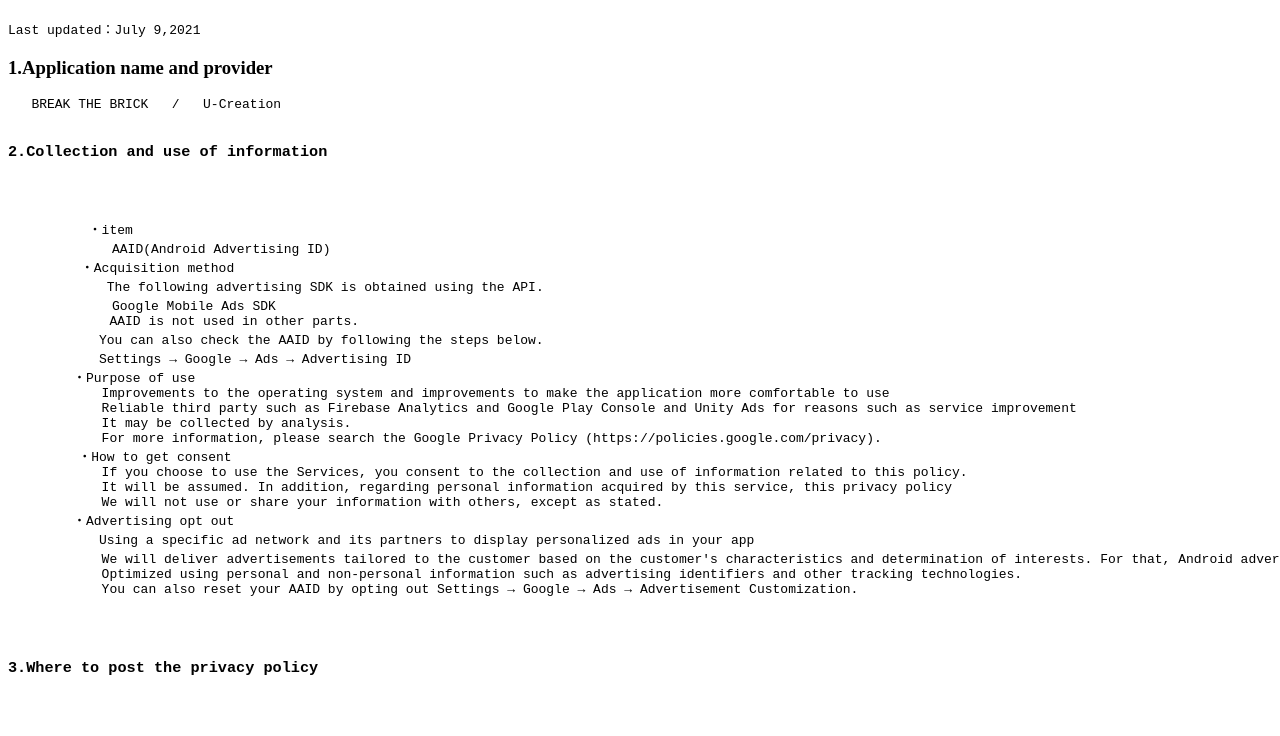
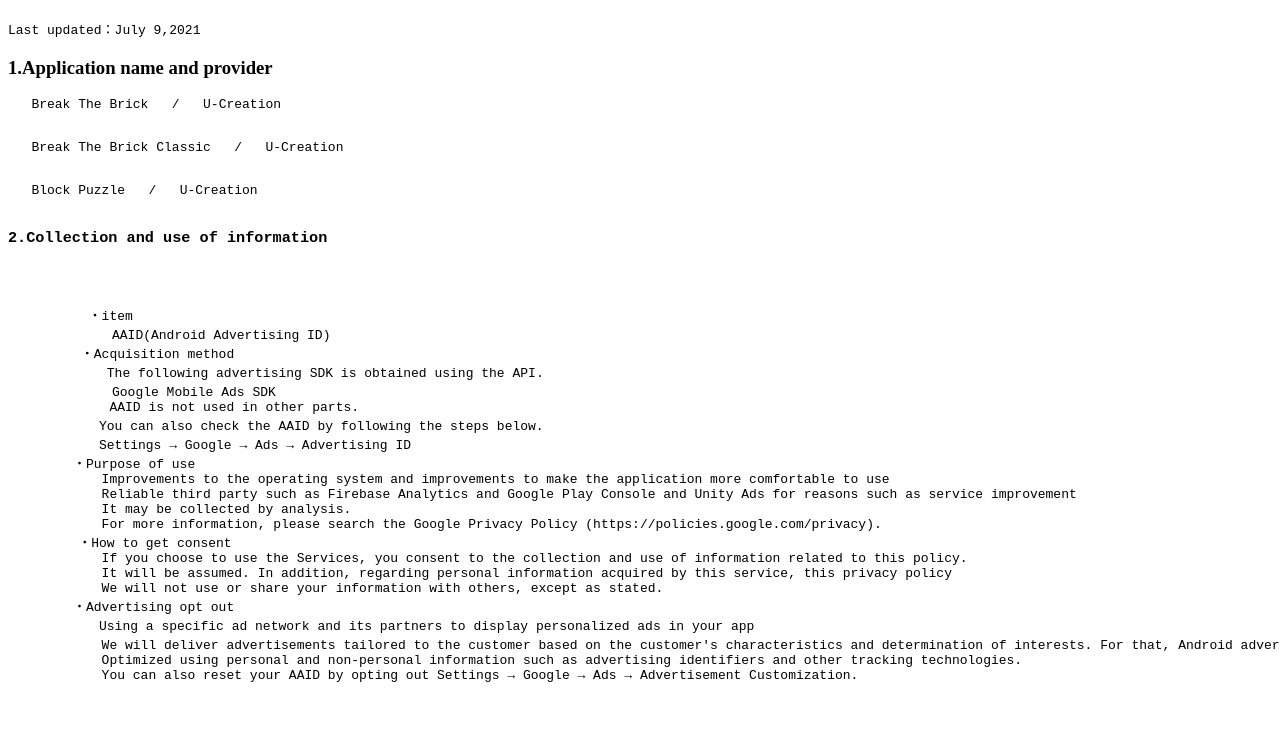
Before and after one commit to u-creation8853/Block1Privacy, a plain HTML site: page index.html in a window 1280 px wide. Shown: the part 61-797 px from the top of the page. Drawn offline with Linux system fonts and the light colour scheme.

Commit message:
Update index.html

```diff
--- a/index.html
+++ b/index.html
@@ -9,7 +9,9 @@
   <h1>PrivacyPolicy</h1>
   <pre>Last updated：July 9,2021</pre>
   <h3>1.Application name and provider</h3>
-  <pre>   BREAK THE BRICK   /   U-Creation
+  <pre>   Break The Brick   /   U-Creation
+  <pre>   Break The Brick Classic   /   U-Creation
+  <pre>   Block Puzzle   /   U-Creation
   <h3>2.Collection and use of information</h3>
   <pre>   　　    ・item
 　　　　　　　　AAID(Android Advertising ID)
```
